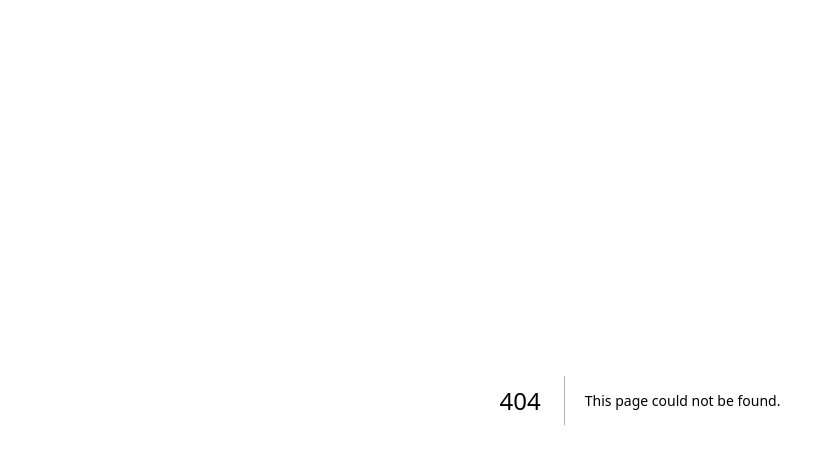
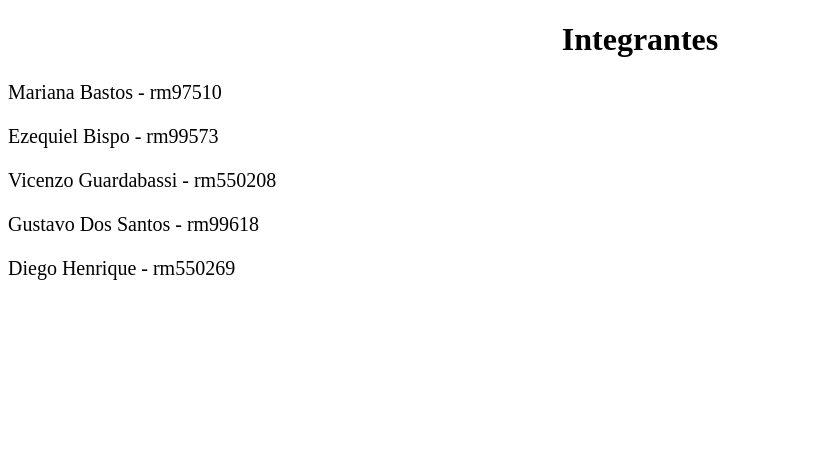
Before and after one commit to EzequielBispo/RebocAI, a Next.js app: page /Integrantes in a window 1280 px wide. Before the commit this address had no page. Shown: the top 464 px of the page, without its empty margins (0-835 px from the left). Built offline with nearby package versions, Linux system fonts and the light colour scheme.

Commit message:
Página de integrantes adicionada.

```diff
--- /dev/null
+++ b/pages/Integrantes.js
@@ -0,0 +1,37 @@
+"use client";
+
+import Titulo from "../src/app/components/Titulo";
+import Texto from "../src/app/components/Texto";
+
+function FunIntegrantes() {
+  return (
+    <>
+      <Titulo name="Integrantes" />
+      <Texto
+        name="
+        Mariana Bastos - rm97510"
+      />
+      <Texto
+        name="
+        Ezequiel Bispo - rm99573
+"
+      />
+      <Texto
+        name="
+        Vicenzo Guardabassi - rm550208 "
+      />
+      <Texto
+        name="
+        Gustavo Dos Santos - rm99618
+        "
+      />
+      <Texto
+        name="
+        Diego Henrique - rm550269
+        "
+      />
+    </>
+  );
+}
+
+export default FunIntegrantes;
--- a/src/app/components/SectionComponent.js
+++ b/src/app/components/SectionComponent.js
@@ -45,7 +45,7 @@ export default function Home() {
       <CampoTextoPreenchido name="Complemento:" />
       </div>
       <div style={{display: "flex", justifyContent: "space-around", marginTop: 30}}>
-      <Botao name="próximo" />
+      <Botao href="/Integrantes" name="próximo" />
       </div>
     </section>
   );
```
